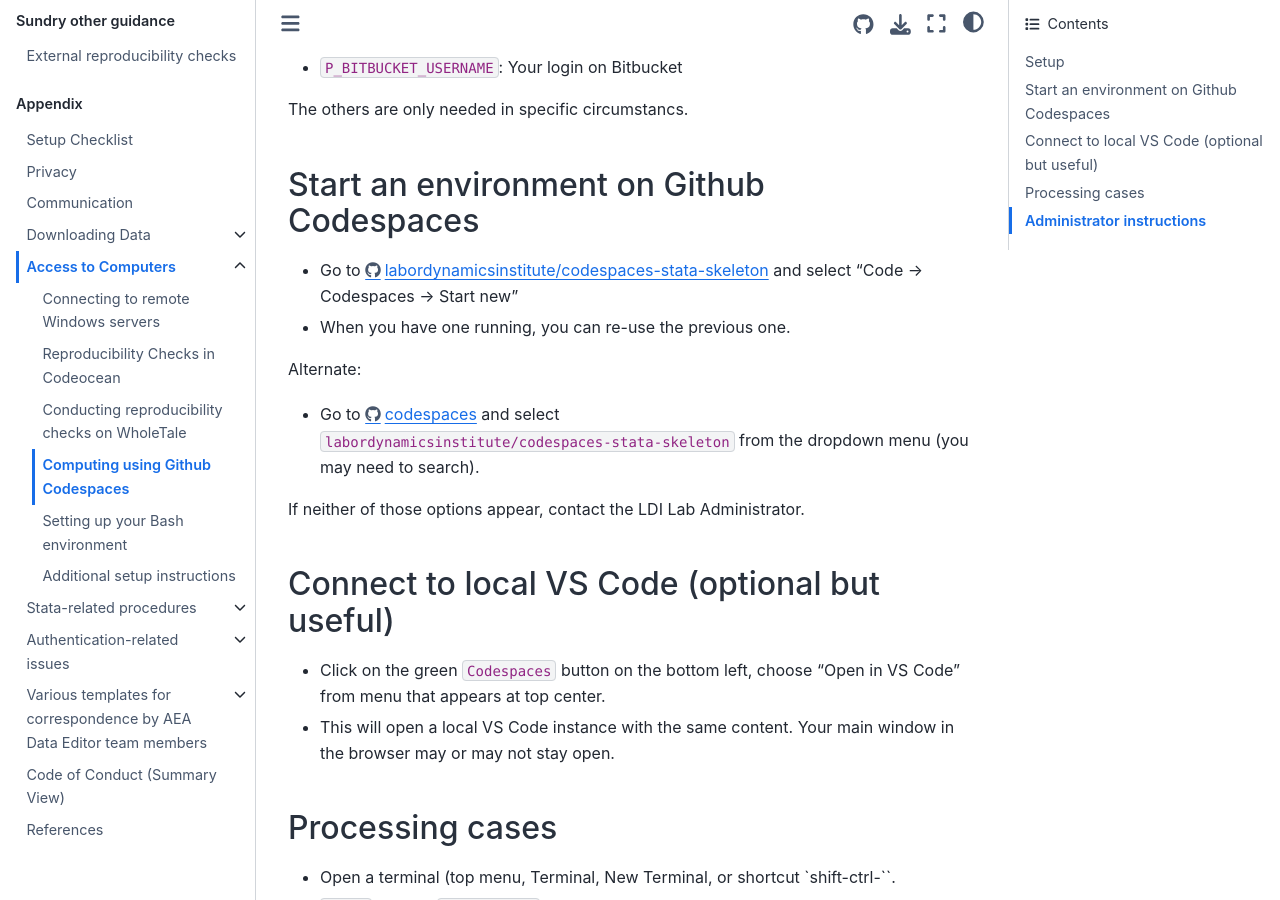
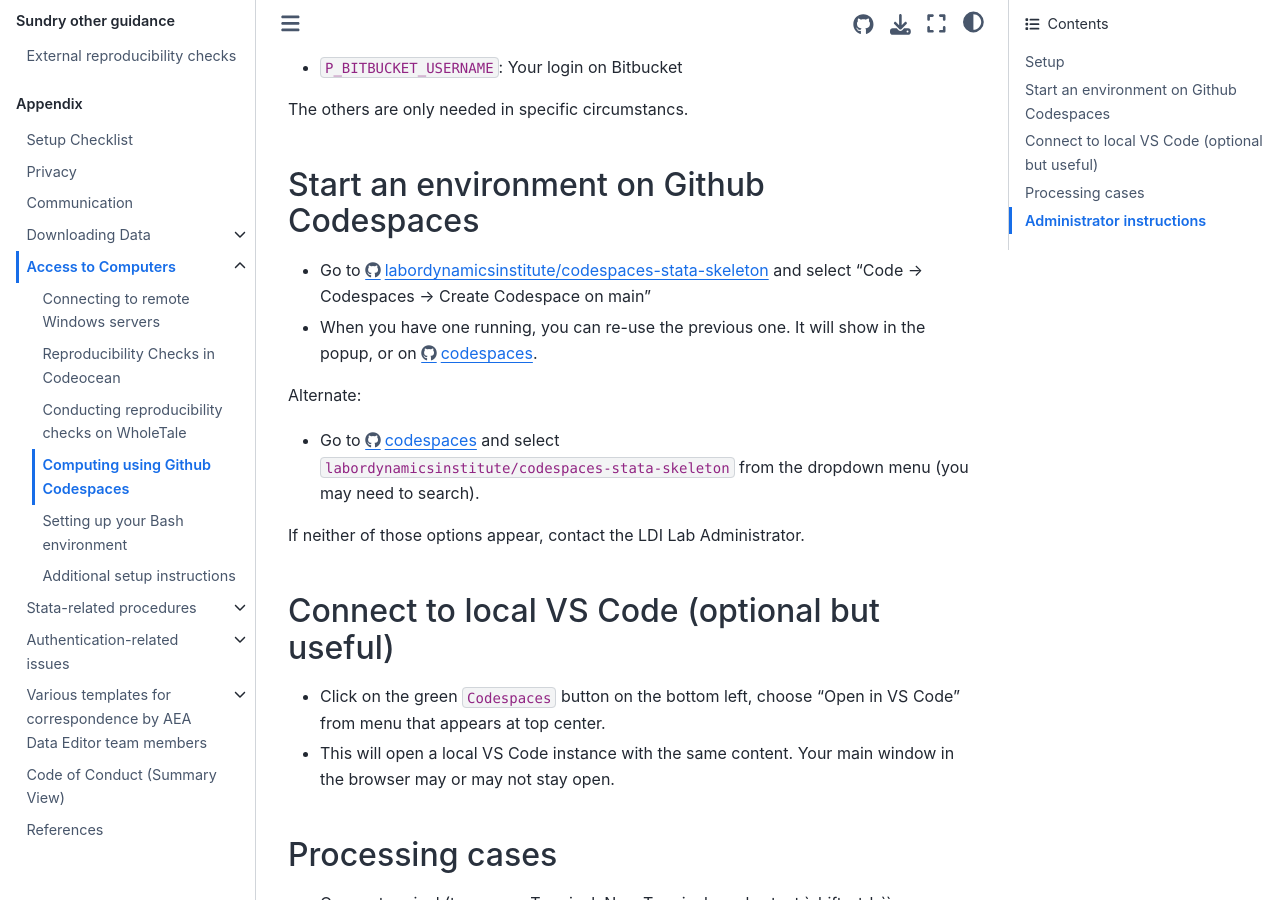
Before and after one commit to labordynamicsinstitute/ldilab-manual, a Jupyter Book: the page built from 95-40-codespaces.md, in a window 1280 px wide and 900 px high, scrolled down 789 px. Built offline with Jupyter Book 1.0.4 settings and Sphinx 7.4.7 and the Sphinx Book theme 1.1.4, drawn with Linux system fonts in a browser that asks for light colours.

Commit message:
Update 95-40-codespaces.md

```diff
--- a/95-40-codespaces.md
+++ b/95-40-codespaces.md
@@ -15,8 +15,8 @@
 
 ## Start an environment on Github Codespaces
 
-- Go to [https://github.com/labordynamicsinstitute/codespaces-stata-skeleton](https://github.com/labordynamicsinstitute/codespaces-stata-skeleton) and select "Code -> Codespaces -> Start new"
-- When you have one running, you can re-use the previous one.
+- Go to [https://github.com/labordynamicsinstitute/codespaces-stata-skeleton](https://github.com/labordynamicsinstitute/codespaces-stata-skeleton) and select "Code -> Codespaces -> Create Codespace on main"
+- When you have one running, you can re-use the previous one. It will show in the popup, or on [https://github.com/codespaces](https://github.com/codespaces).
 
 Alternate:
 
```
